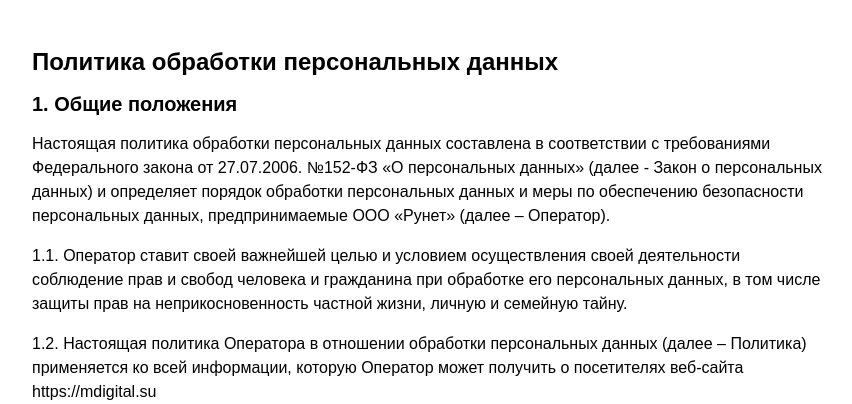
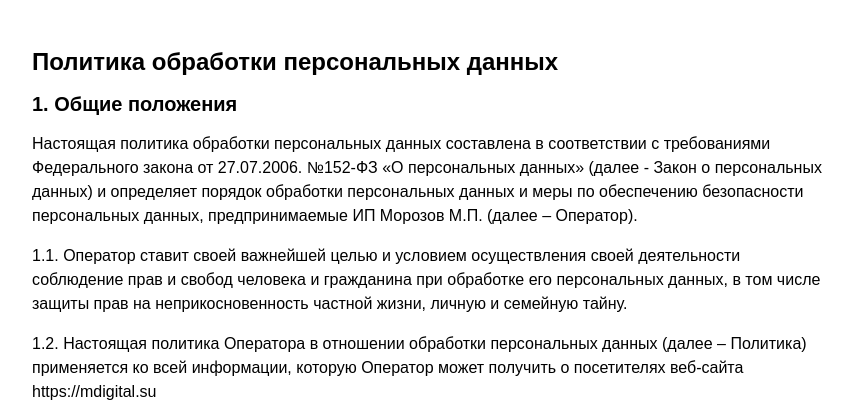
Before and after one commit to MSuhochev/mdigital, a Django app: template templates/blog/privacy_policy.html in a window 1280 px wide. Shown: the top 404 px of the page, without its empty margins (208-1060 px from the left). Run offline with Django 5.2, Linux system fonts and the light colour scheme; the template is opened without the code that fills it, so the values that code supplies are empty; parts of the project's set-up code (start-up, migrations or seed data) failed here and were passed over.

Commit message:
release at 18/06/24 15-18 fixed privacy policy

```diff
--- a/templates/blog/includes/privacy_policy_modal.html
+++ b/templates/blog/includes/privacy_policy_modal.html
@@ -18,7 +18,7 @@
 
         <div class="policy-section">
             <h2>1. Общие положения</h2>
-            <p>Настоящая политика обработки персональных данных составлена в соответствии с требованиями Федерального закона от 27.07.2006. №152-ФЗ «О персональных данных» (далее - Закон о персональных данных) и определяет порядок обработки персональных данных и меры по обеспечению безопасности персональных данных, предпринимаемые ООО «Рунет» (далее – Оператор).</p>
+            <p>Настоящая политика обработки персональных данных составлена в соответствии с требованиями Федерального закона от 27.07.2006. №152-ФЗ «О персональных данных» (далее - Закон о персональных данных) и определяет порядок обработки персональных данных и меры по обеспечению безопасности персональных данных, предпринимаемые ИП Морозов М.П. (далее – Оператор).</p>
             <p>1.1. Оператор ставит своей важнейшей целью и условием осуществления своей деятельности соблюдение прав и свобод человека и гражданина при обработке его персональных данных, в том числе защиты прав на неприкосновенность частной жизни, личную и семейную тайну.</p>
             <p>1.2. Настоящая политика Оператора в отношении обработки персональных данных (далее – Политика) применяется ко всей информации, которую Оператор может получить о посетителях веб-сайта https://mdigital.su</p>
         </div>
--- a/templates/blog/privacy_policy.html
+++ b/templates/blog/privacy_policy.html
@@ -15,7 +15,7 @@
 
         <div class="policy-section">
             <h2>1. Общие положения</h2>
-            <p>Настоящая политика обработки персональных данных составлена в соответствии с требованиями Федерального закона от 27.07.2006. №152-ФЗ «О персональных данных» (далее - Закон о персональных данных) и определяет порядок обработки персональных данных и меры по обеспечению безопасности персональных данных, предпринимаемые ООО «Рунет» (далее – Оператор).</p>
+            <p>Настоящая политика обработки персональных данных составлена в соответствии с требованиями Федерального закона от 27.07.2006. №152-ФЗ «О персональных данных» (далее - Закон о персональных данных) и определяет порядок обработки персональных данных и меры по обеспечению безопасности персональных данных, предпринимаемые ИП Морозов М.П. (далее – Оператор).</p>
             <p>1.1. Оператор ставит своей важнейшей целью и условием осуществления своей деятельности соблюдение прав и свобод человека и гражданина при обработке его персональных данных, в том числе защиты прав на неприкосновенность частной жизни, личную и семейную тайну.</p>
             <p>1.2. Настоящая политика Оператора в отношении обработки персональных данных (далее – Политика) применяется ко всей информации, которую Оператор может получить о посетителях веб-сайта https://mdigital.su</p>
         </div>
```
